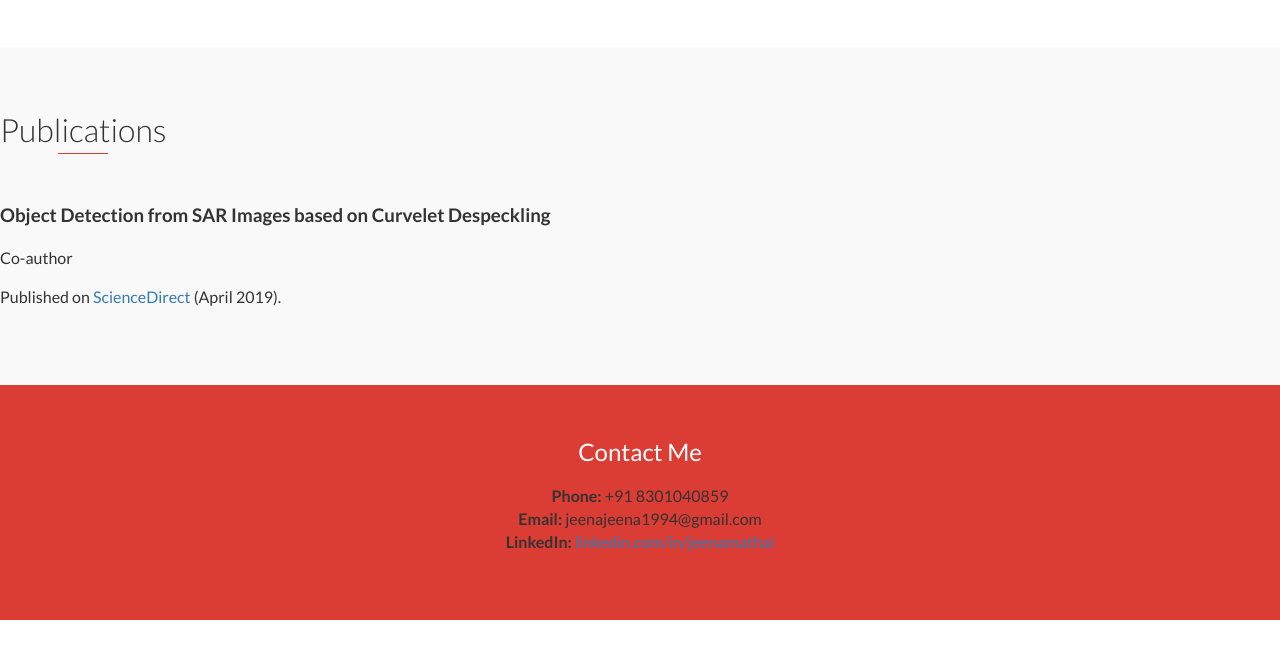
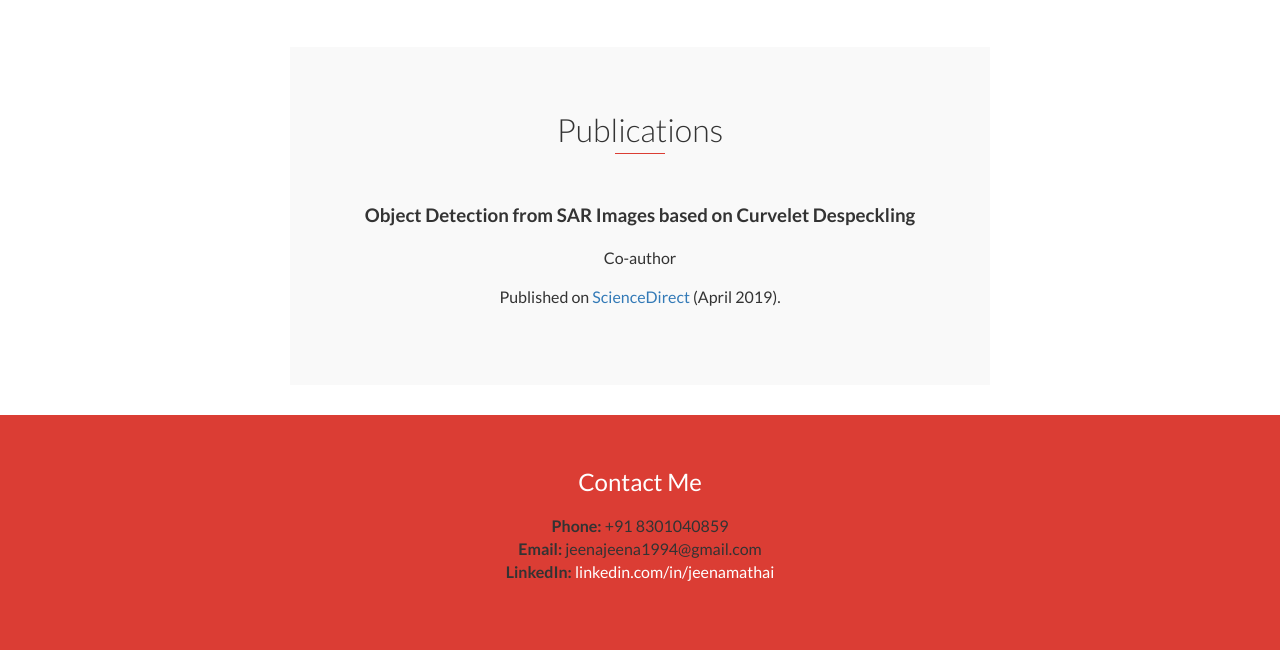
Before and after one commit to jeenajeena/portfolio, a website: page index.html in a window 1280 px wide. Shown: the part 2557-3224 px from the top of the page. Drawn offline with nearby package versions, Linux system fonts and the light colour scheme.

Commit message:
Update styles.css

```diff
--- a/css/styles.css
+++ b/css/styles.css
@@ -859,4 +859,12 @@ footer {
 #publications {
     padding: 60px 0;
     background-color: #f9f9f9;
+    max-width: 700px;
+    margin: 0 auto 30px auto;
+      text-align: center;
 }
+#contact {
+  a {
+    color: #ffffff;
+  }
+}
```
